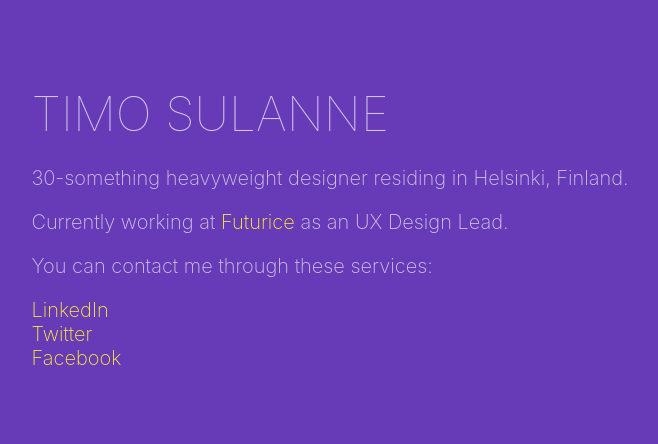
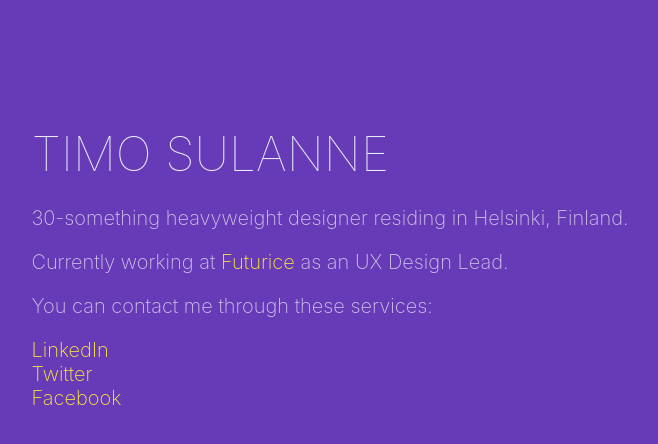
Before and after one commit to tsulanne/tsulanne.github.io, a plain HTML site: page index.html in a window 1280 px wide. Shown: the whole page, without its empty margins (71-729 px from the left). Drawn offline with Linux system fonts and the light colour scheme.

Commit message:
Small change to header

```diff
--- a/css/screen.css
+++ b/css/screen.css
@@ -17,7 +17,7 @@ html, body {
 }
 
 body{
-	font-family: -apple-system, BlinkMacSystemFont, "Segoe UI", "Roboto", "Oxygen", "Ubuntu", "Cantarell", "Fira Sans", "Droid Sans", "Helvetica Neue", sans-serif;
+	font-family: -apple-system, BlinkMacSystemFont, "Segoe UI", "Roboto", "Oxygen", "Ubuntu", "Cantarell", "Fira Sans", "Droid Sans", "Helvetica Neue", Helvetica, Arial, sans-serif;
 	font-size: 2.0rem;
 	line-height: 2.4rem;
 	font-weight: 200;
@@ -46,8 +46,8 @@ article {
 }
 
 header h1 {
-	margin-top: 0;
 	font-size: 4.8rem;
 	font-weight: 100;
 	text-transform: uppercase;
+	color: #E8EAF6;
 }
```
